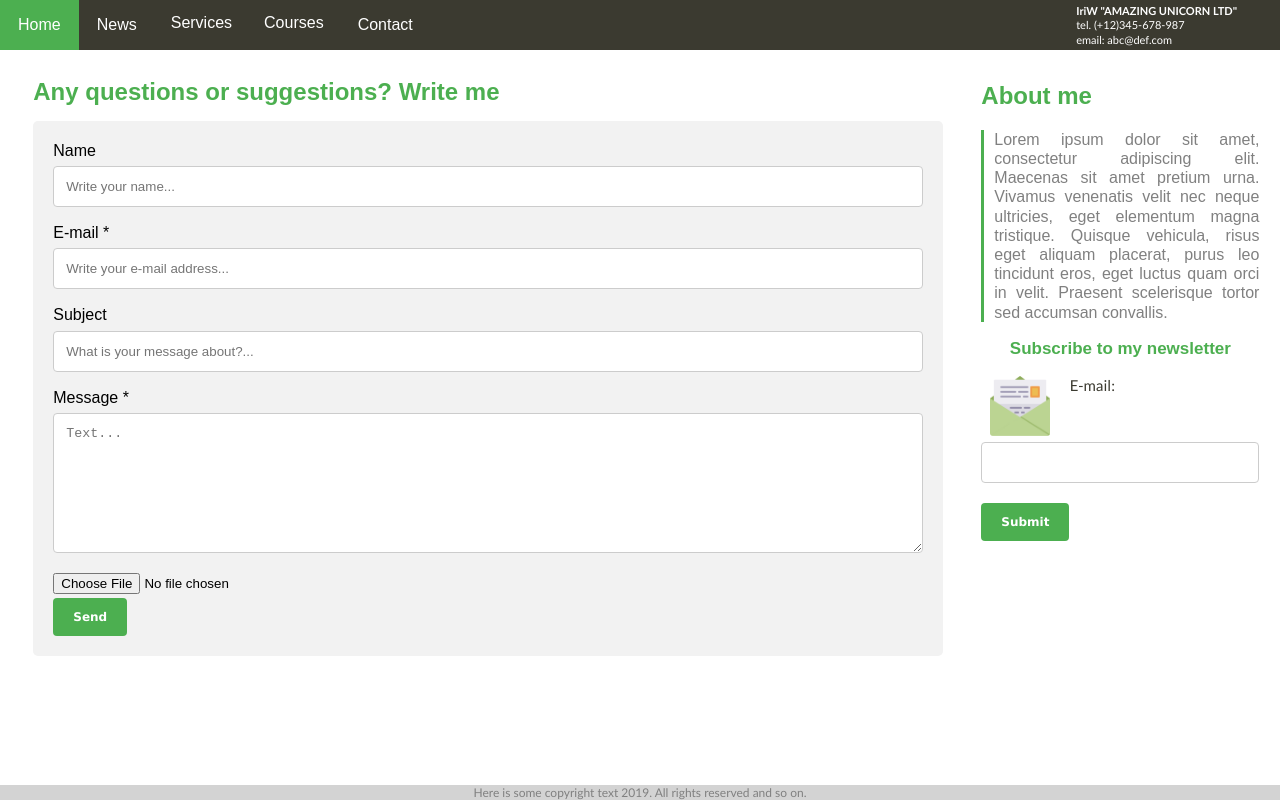
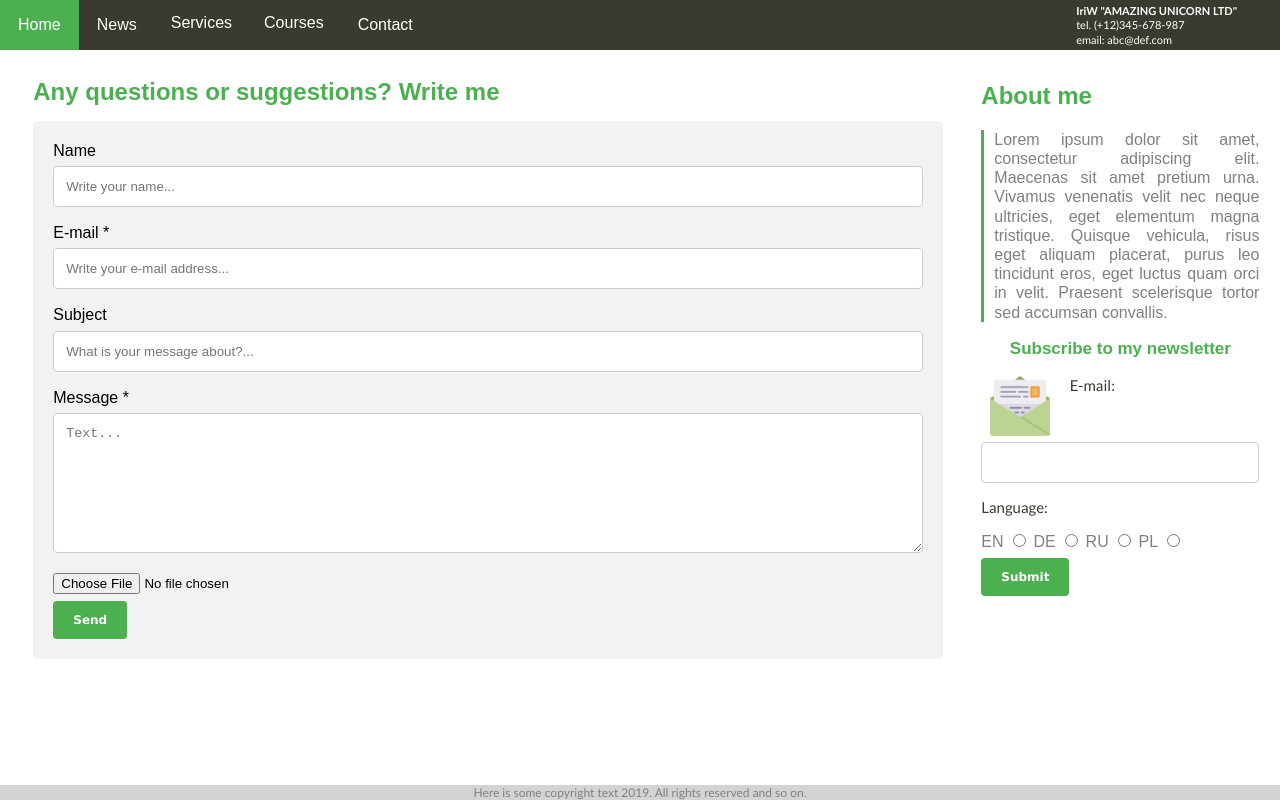
Before and after one commit to IriW/HTML_CSS_Playground, a plain HTML site: page contact.html in a window 1280 px wide. Drawn offline with Linux system fonts and the light colour scheme.

Commit message:
newsletter languages added - radio

```diff
--- a/contact.html
+++ b/contact.html
@@ -86,8 +86,18 @@
                     <h3>Subscribe to my newsletter</h3>
                     <img class="newsletter_icon" src="img/newsletter.png">
                         <div class="newsletter_form"><form-action="#" method="post"></div>
-                    <p>E-mail: <input class="input_text" type="email" name="email"/>
-                    <input class="submit_button" type="submit" value="Submit"/></p>
+                    <p>E-mail: <input class="input_text" type="email" name="email"/></p>
+        <p>Language:</p>
+        <label for="language">EN</label>
+        <input type="radio" name="language" value="en"/>
+        <label for="language">DE</label>
+        <input type="radio" name="language" value="de"/>
+        <label for="language">RU</label>
+        <input type="radio" name="language" value="ru"/>
+        <label for="language">PL</label>
+        <input type="radio" name="language" value="pl"/>
+        <br>
+                   <input class="submit_button" type="submit" value="Submit"/>
                     </div>
                 </div>
             </div>
--- a/style.css
+++ b/style.css
@@ -154,6 +154,10 @@ h3
     line-break: auto;
     line-height: 120%;
 }
+.newslettercontent input[type=email]
+{
+    margin-bottom: 0px;
+}
 
 .input_text
 {   border: 1px solid #4CAF50;
@@ -167,7 +171,7 @@ h3
 
 .submit_button
 {
-    margin-top: 4px;
+    margin-top: 7px;
     border: 1px solid #4CAF50;
     border-radius: 6px;
     background: transparent;
```
